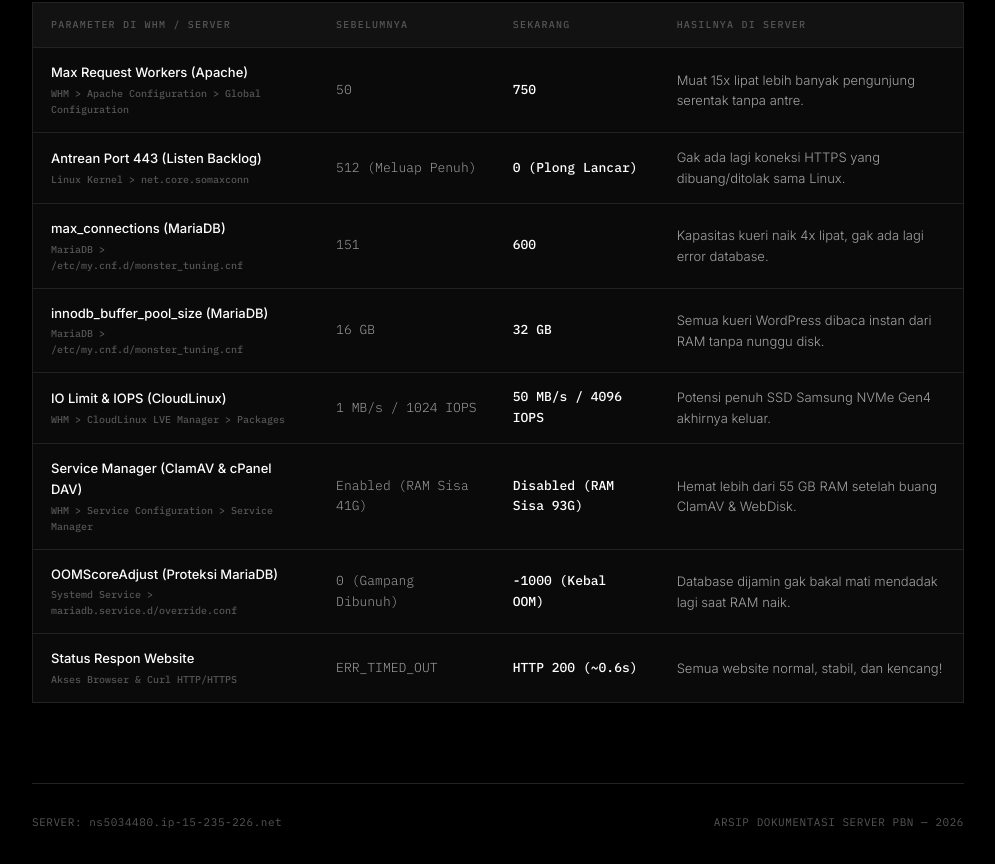
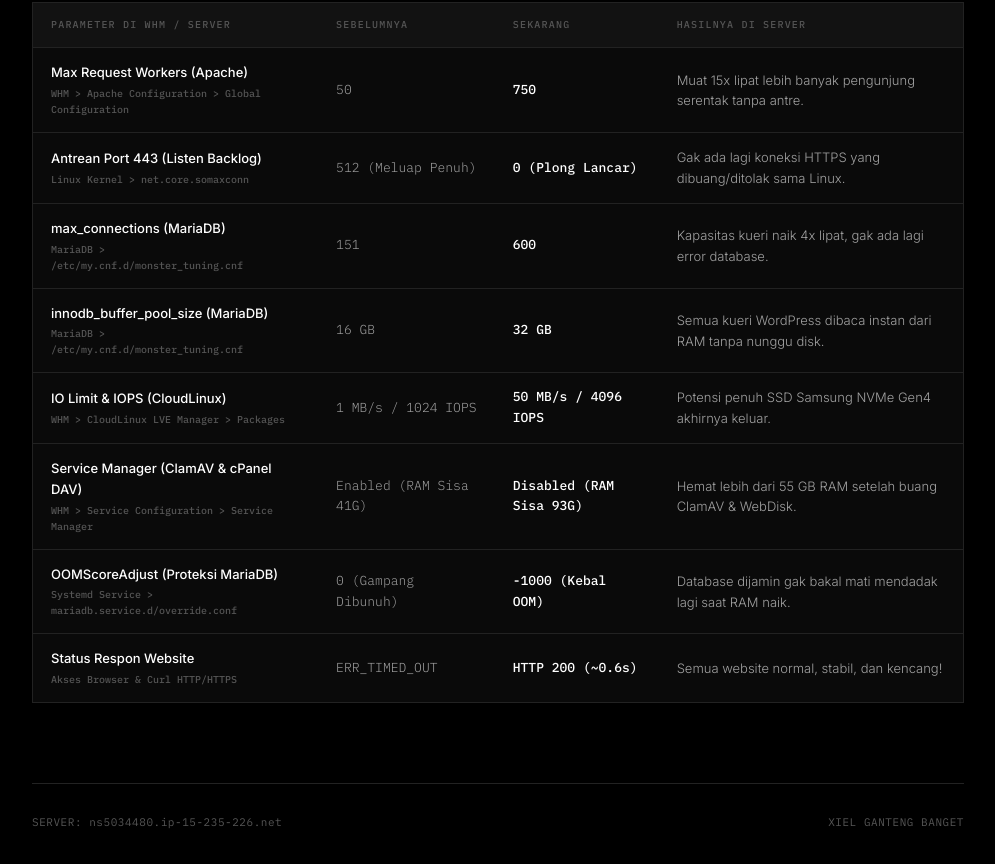
Before and after one commit to xielpusing112323124/laporansep4, a plain HTML site: page index.html in a window 1280 px wide. Shown: the part 8502-9366 px from the top of the page, without its empty margins (142-1137 px from the left). Drawn offline with Linux system fonts and the light colour scheme.

Commit message:
Update index.html

```diff
--- a/index.html
+++ b/index.html
@@ -924,7 +924,7 @@
     <!-- Footer -->
     <footer>
       <div>SERVER: ns5034480.ip-15-235-226.net</div>
-      <div>ARSIP DOKUMENTASI SERVER PBN — 2026</div>
+      <div>XIEL GANTENG BANGET</div>
     </footer>
 
   </div>
```
